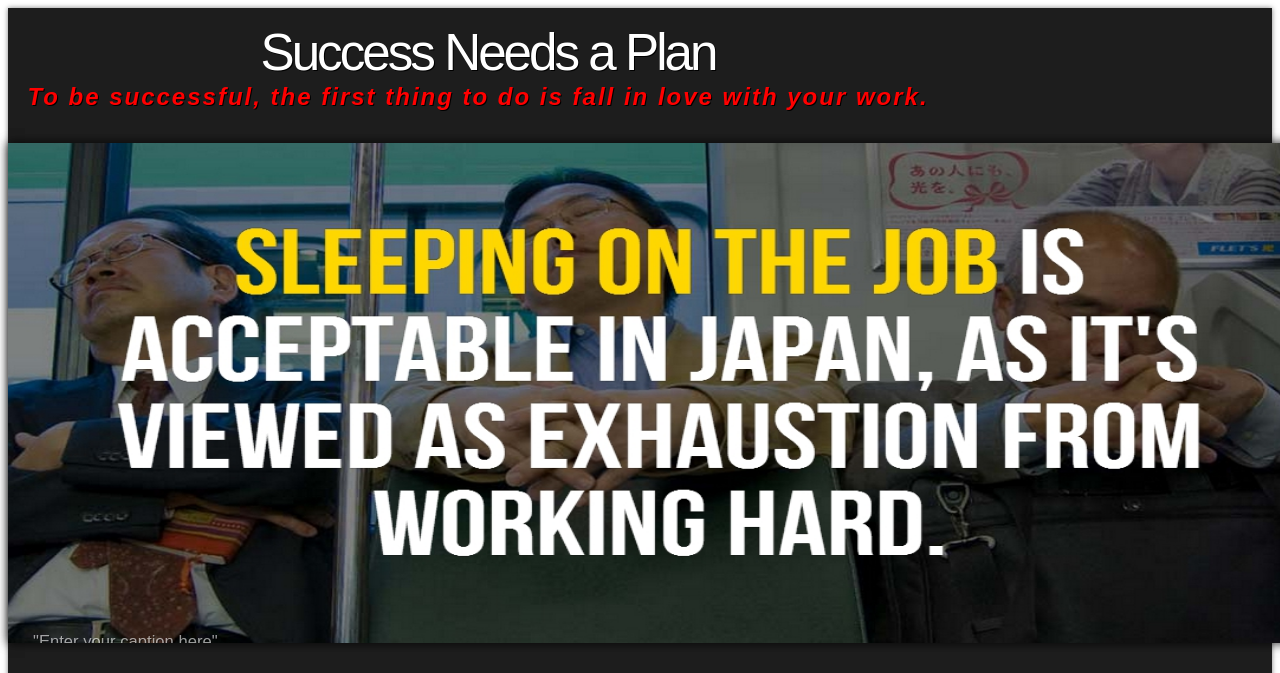
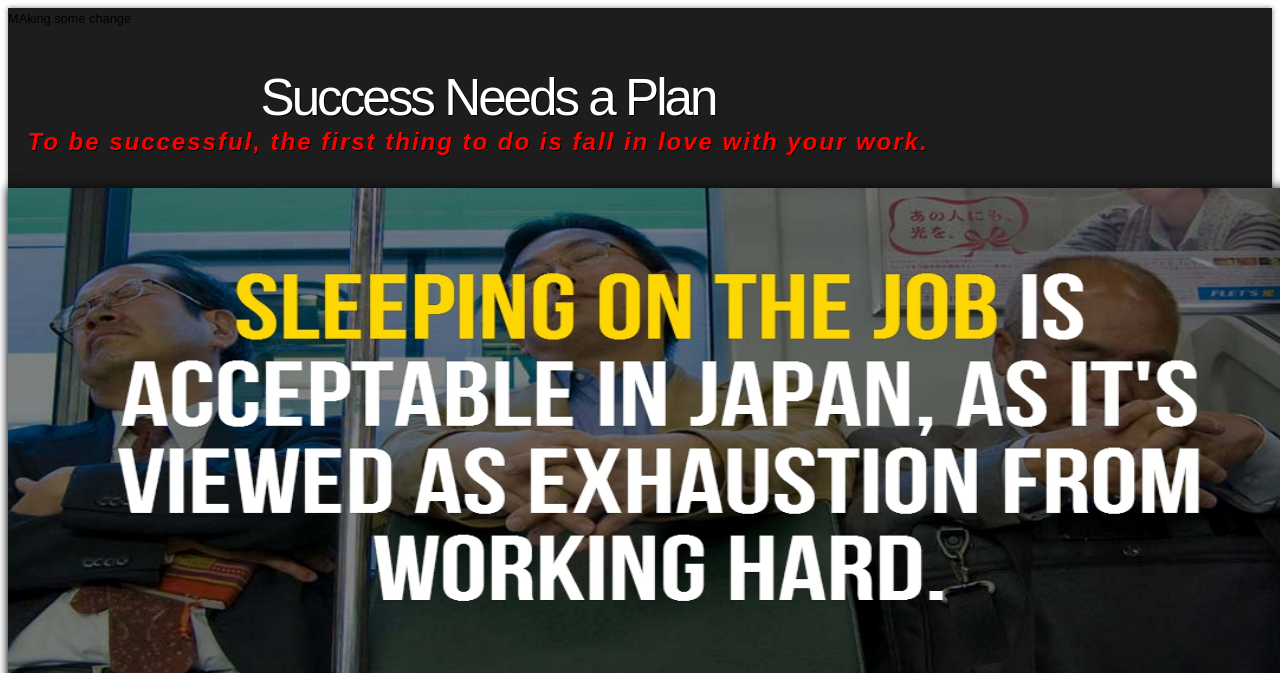
Before and after one commit to upendtu/Sworld, a plain HTML site: page index.html in a window 1280 px wide. Shown: the top 673 px of the page. Drawn offline with Linux system fonts and the light colour scheme; a web font is replaced by a local one.

Commit message:
making some change
testing

```diff
--- a/index.html
+++ b/index.html
@@ -9,7 +9,7 @@
 <body>
 <div id="main">
  <header>
-
+ <p>MAking some change </p>
 	  <div id="banner">
 
 	    <div id="welcome">
```
